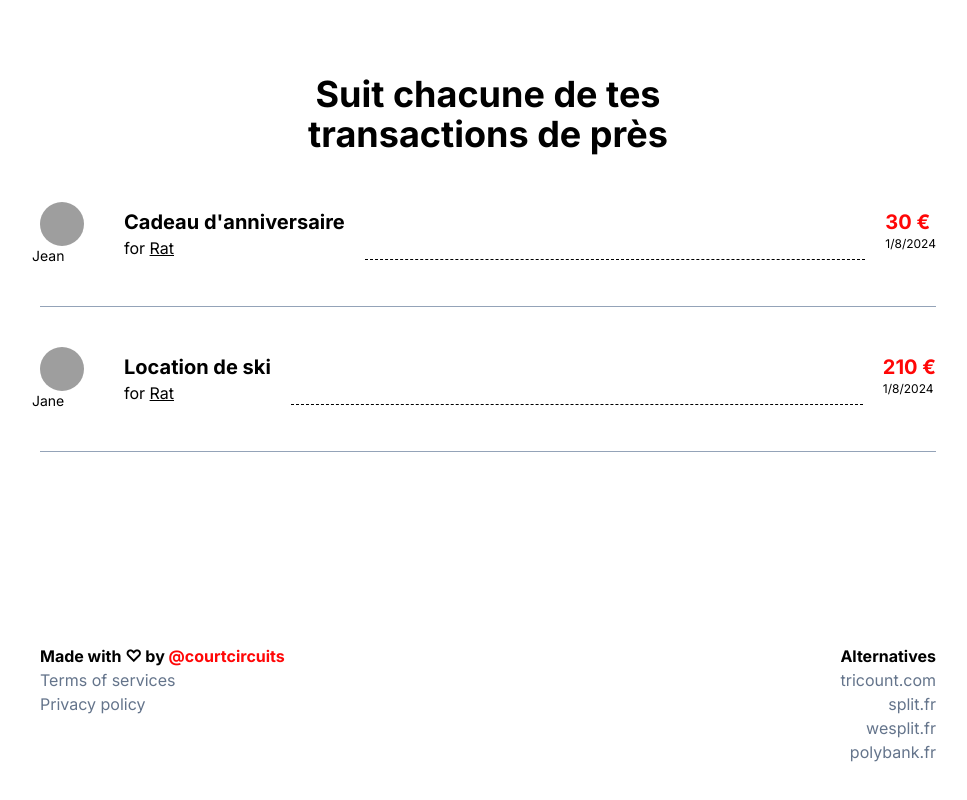
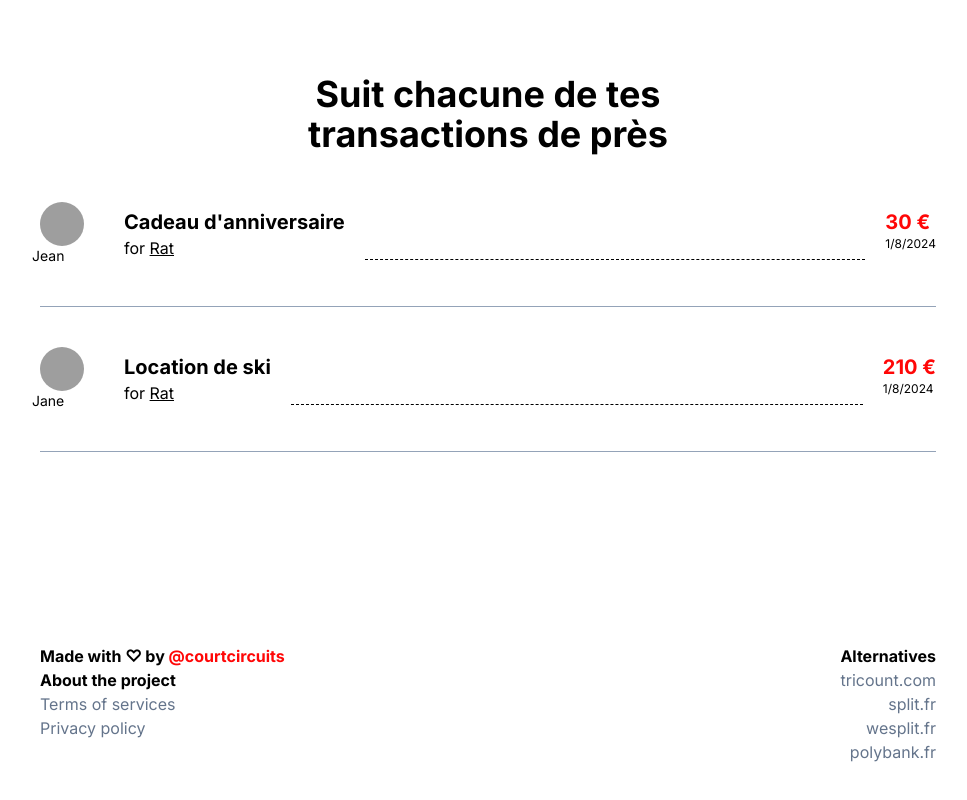
Before and after one commit to Courtcircuits/Rathatune-client, a React (Vite) app: page / in a window 1280 px wide. Shown: the part 1294-2094 px from the top of the page, without its empty margins (152-1119 px from the left). Built offline with nearby package versions, Linux system fonts and the light colour scheme; grey boxes are pictures that could not be loaded.

Commit message:
release: ça part en prod

```diff
--- a/src/views/Home.tsx
+++ b/src/views/Home.tsx
@@ -84,6 +84,7 @@ function Home() {
       <footer className='flex flex-row w-full justify-between'>
         <section className='px-48 py-24 flex-col'>
           <p className='font-bold'>Made with ♡ by <a href='https://www.threads.net/@courtcircuits' className='text-warn font-bold hover:underline'>@courtcircuits</a></p>
+          <p className='font-bold'><a className='hover:underline' href="https://courtcircuits.notion.site/Ratathune-78de08a32fb242338f7d3f42a681f9b0?pvs=4">About the project</a></p>
           <p>
             <Link to='/404' className='text-tint500 hover:underline'>Terms of services</Link>
           </p>
```
Also changed, not shown: 1 other file (tests, documents, lock files or other folders).
